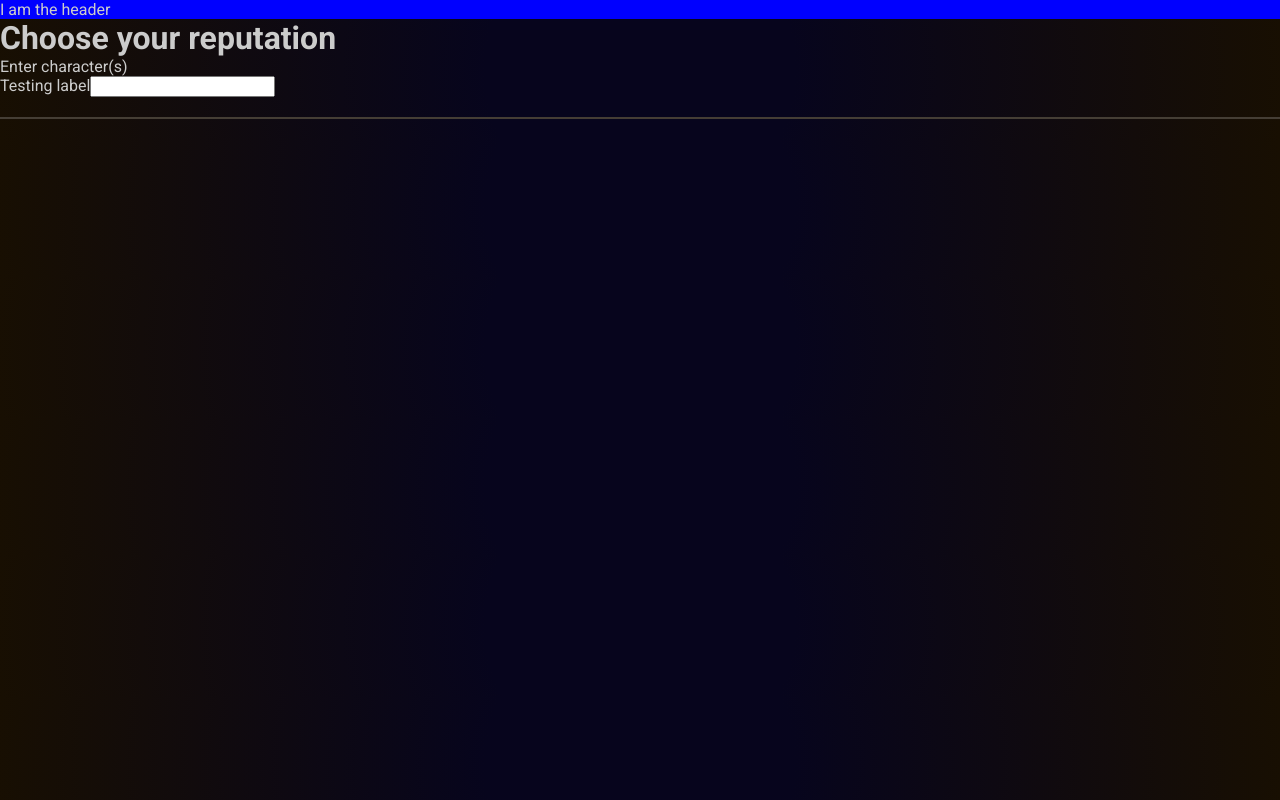
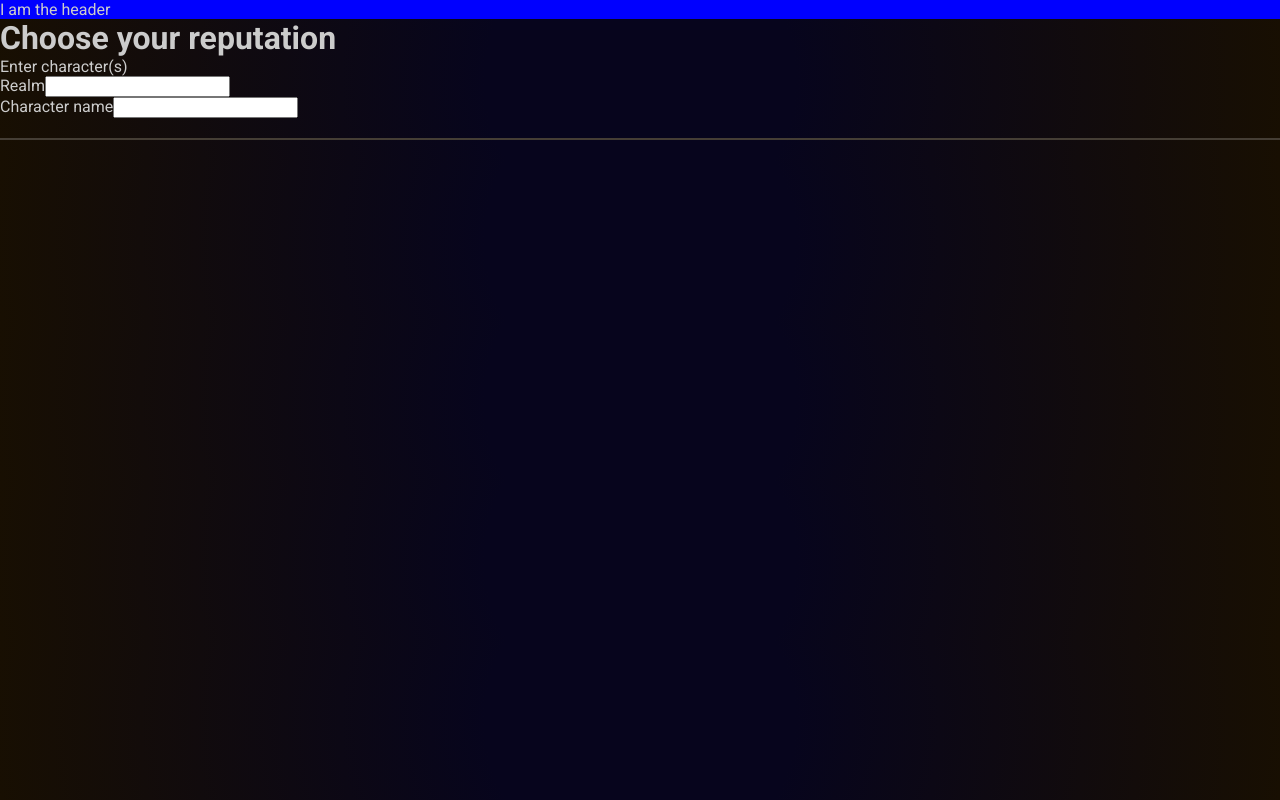
Before and after one commit to jennikate/sgr-test-reps, a React app: page /reputation in a window 1280 px wide. Built offline with nearby package versions, Linux system fonts and the light colour scheme; no server answers.

Commit message:
Handle multiple fields

```diff
--- a/src/Components/InputField.jsx
+++ b/src/Components/InputField.jsx
@@ -2,21 +2,22 @@ import { useState } from 'react';
 import PropTypes from 'prop-types';
 import { validateInput } from './utils/Validator';
 
-const InputField = ({ value, label, type, validators, parentHandleChange }) => {
+const InputField = ({ name, id, value, label, type, validators, parentHandleChange }) => {
   const [error, setError] = useState(false);
 
   const localHandleChange = (e) => {
-    const { value } = e.target;
     setError(validateInput(validators, value)); // run validation on change (to do on submit move this to parent)
-    parentHandleChange(value); // pass value back to the parent component
+    parentHandleChange({ name: e.target.name, value: e.target.value }); // pass value back to the parent component
   };
 
   return (
     <div>
-      {label && <label htmlFor="appInputField">{label}</label>}
+      {label && <label htmlFor={name}>{label}</label>}
       <input
+        name={name}
+        id={id}
         type={type}
-        value={value}
+        value={value.name}
         onChange={localHandleChange} // run the local function when input value changes
       />
       {error && <span>{error.message}</span>}
@@ -25,6 +26,8 @@ const InputField = ({ value, label, type, validators, parentHandleChange }) => {
 };
 
 InputField.propTypes = {
+  name: PropTypes.string.isRequired,
+  id: PropTypes.string.isRequired,
   value: PropTypes.string,
   label: PropTypes.string,
   type: PropTypes.string,
--- a/src/Pages/CharactersRep.jsx
+++ b/src/Pages/CharactersRep.jsx
@@ -5,7 +5,7 @@ import InputField from '../Components/InputField';
 import { Validators } from '../Components/utils/Validator';
 
 const CharacterReputation = () => {
-  const [value, setValue] = useState('');
+  const [values, setValues] = useState({});
   const characterForm = [
     {
       type: 'input',
@@ -46,8 +46,7 @@ const CharacterReputation = () => {
   };
 
   const handleChange = (value) => {
-    console.log('fc', value);
-    setValue(value);
+    setValues(value);
   };
 
   /* handleChange
@@ -67,10 +66,24 @@ const CharacterReputation = () => {
       <div>
         <InputField
           type="text"
-          label="Testing label"
-          value={value}
+          label="Realm"
+          name="realm"
+          id="realm"
+          value={values.realm}
           validators={[
-            {check: Validators.required, message: 'This field is required'}
+            {check: Validators.required, message: 'This field is required'},
+          ]}
+          parentHandleChange={handleChange}
+        />
+
+        <InputField
+          type="text"
+          label="Character name"
+          name="characterName"
+          id="characterName"
+          value={values.characterName}
+          validators={[
+            {check: Validators.required, message: 'This field is required'},
           ]}
           parentHandleChange={handleChange}
         />
```
